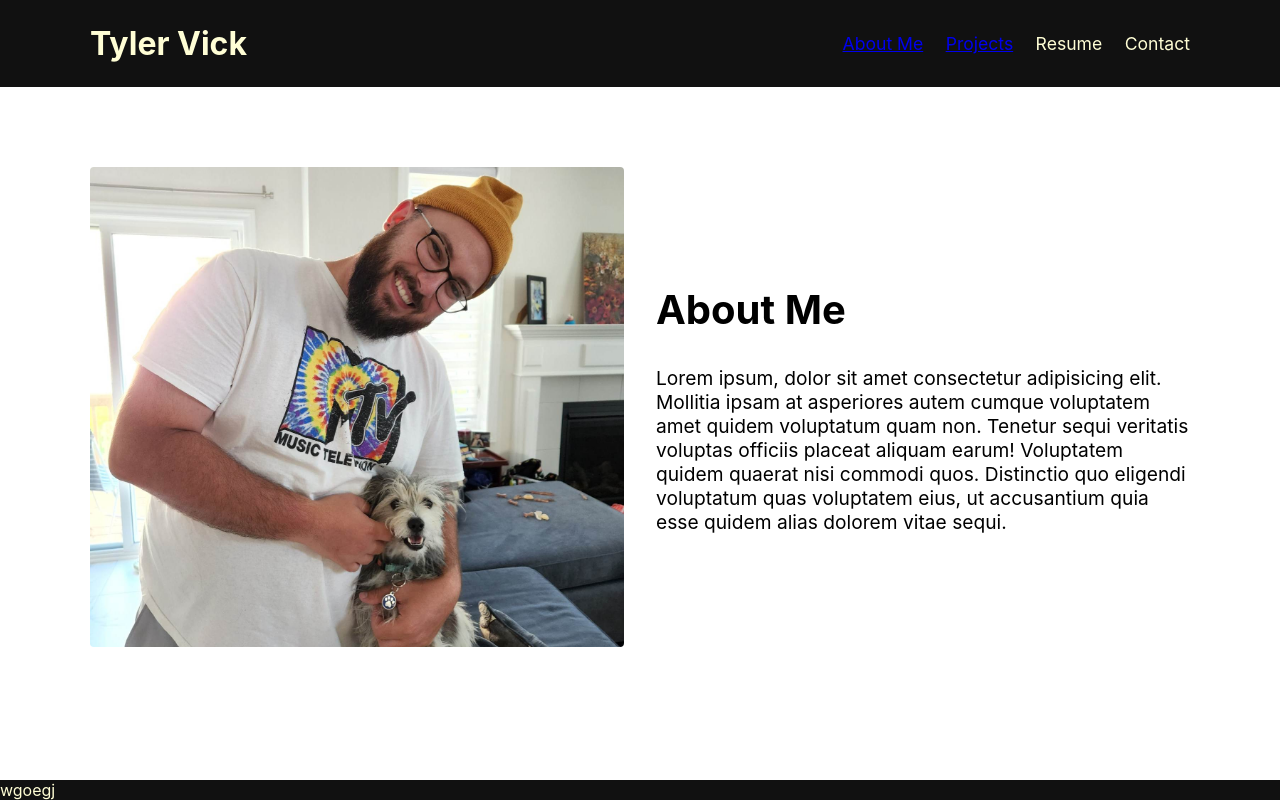
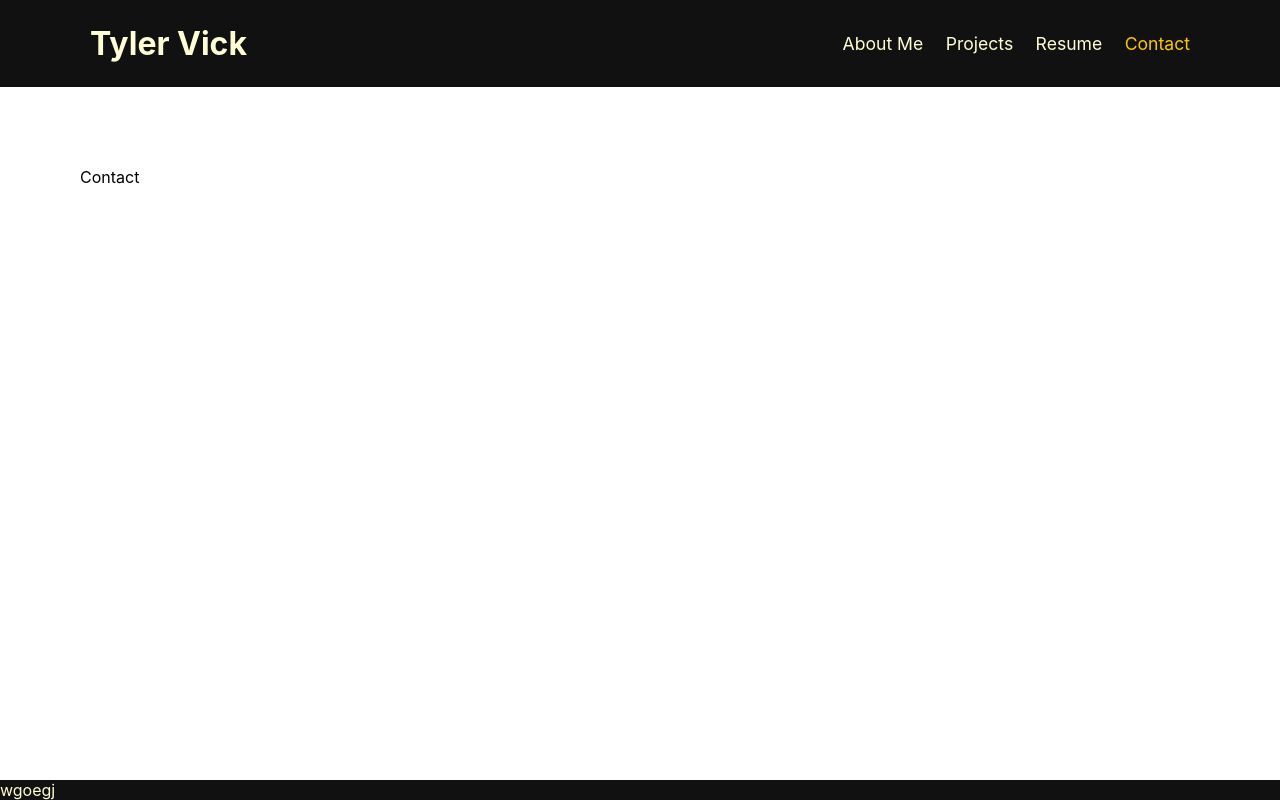
Before and after one commit to jrtvick/react-portfolio, a React (Create React App) app: page /contact in a window 1280 px wide. Built offline with nearby package versions, Linux system fonts and the light colour scheme.

Commit message:
got nav styled and routing properly

```diff
--- a/src/App.css
+++ b/src/App.css
@@ -34,6 +34,19 @@ nav ul {
   display: flex;
   list-style: none;
   gap: 1.4rem;
+}
+
+nav a {
+  color: var(--matt-white);
+  text-decoration: none;
+}
+
+nav a:hover {
+  color: var(--vivid-yellow);
+}
+
+nav a.active {
+  color: var(--philippine-yellow)
 }
 
 main {
--- a/src/App.js
+++ b/src/App.js
@@ -3,6 +3,9 @@ import { Routes, Route, BrowserRouter } from "react-router-dom";
 import Header from "./components/Header";
 import Layout from "./Layout";
 import AboutMe from "./pages/AboutMe";
+import Projects from "./pages/Projects";
+import Resume from "./pages/Resume";
+import Contact from "./pages/Contact";
 
 function App() {
   return (
@@ -10,8 +13,9 @@ function App() {
       <Routes>
         <Route path="/" element={<Layout />}>
           <Route index element={<AboutMe />} />
-          {/*  <Route path="about" element={<About />} />
-          <Route path="dashboard" element={<Dashboard />} /> */}
+          <Route path="projects" element={<Projects />} />
+          <Route path="resume" element={<Resume />} />
+          <Route path="contact" element={<Contact />} />
           <Route path="*" element={<AboutMe />} />
         </Route>
       </Routes>
--- a/src/components/Header.jsx
+++ b/src/components/Header.jsx
@@ -1,22 +1,51 @@
-import React from 'react'
-import { Link } from 'react-router-dom'
+import React from "react";
+import { Link, NavLink } from "react-router-dom";
 
 function Header() {
   return (
     <header>
       <div>
-      <h1>Tyler Vick</h1>
-      <nav>
-        <ul>
-          <li><Link to="/">About Me</Link></li>
-          <li><Link to="/projects">Projects</Link></li>
-          <li>Resume</li>
-          <li>Contact</li>
-        </ul>
-      </nav>
+        <h1>Tyler Vick</h1>
+        <nav>
+          <ul>
+            <li>
+              <NavLink
+                to="/"
+                className={({ isActive }) => (isActive ? "active" : "")}
+              >
+                About Me
+              </NavLink>
+            </li>
+            <li>
+              <NavLink
+                to="/projects"
+                className={({ isActive }) => (isActive ? "active" : "")}
+              >
+                Projects
+              </NavLink>
+            </li>
+            <li>
+              <NavLink
+                // to="/resume"
+                to="https://www.google.com"
+                className={({ isActive }) => (isActive ? "active" : "")}
+              >
+                Resume
+              </NavLink>
+            </li>
+            <li>
+              <NavLink
+                to="/contact"
+                className={({ isActive }) => (isActive ? "active" : "")}
+              >
+                Contact
+              </NavLink>
+            </li>
+          </ul>
+        </nav>
       </div>
     </header>
-  )
+  );
 }
 
-export default Header
+export default Header;
--- /dev/null
+++ b/src/pages/Contact.jsx
@@ -0,0 +1,5 @@
+export default function Contact() {
+  return (
+    <div>Contact</div>
+  )
+}
--- /dev/null
+++ b/src/pages/Projects.jsx
@@ -0,0 +1,7 @@
+import React from 'react'
+
+export default function Projects() {
+  return (
+    <div>Projects</div>
+  )
+}
--- /dev/null
+++ b/src/pages/Resume.jsx
@@ -0,0 +1,7 @@
+import React from 'react'
+
+export default function Resume() {
+  return (
+    <div>Resume</div>
+  )
+}
```
